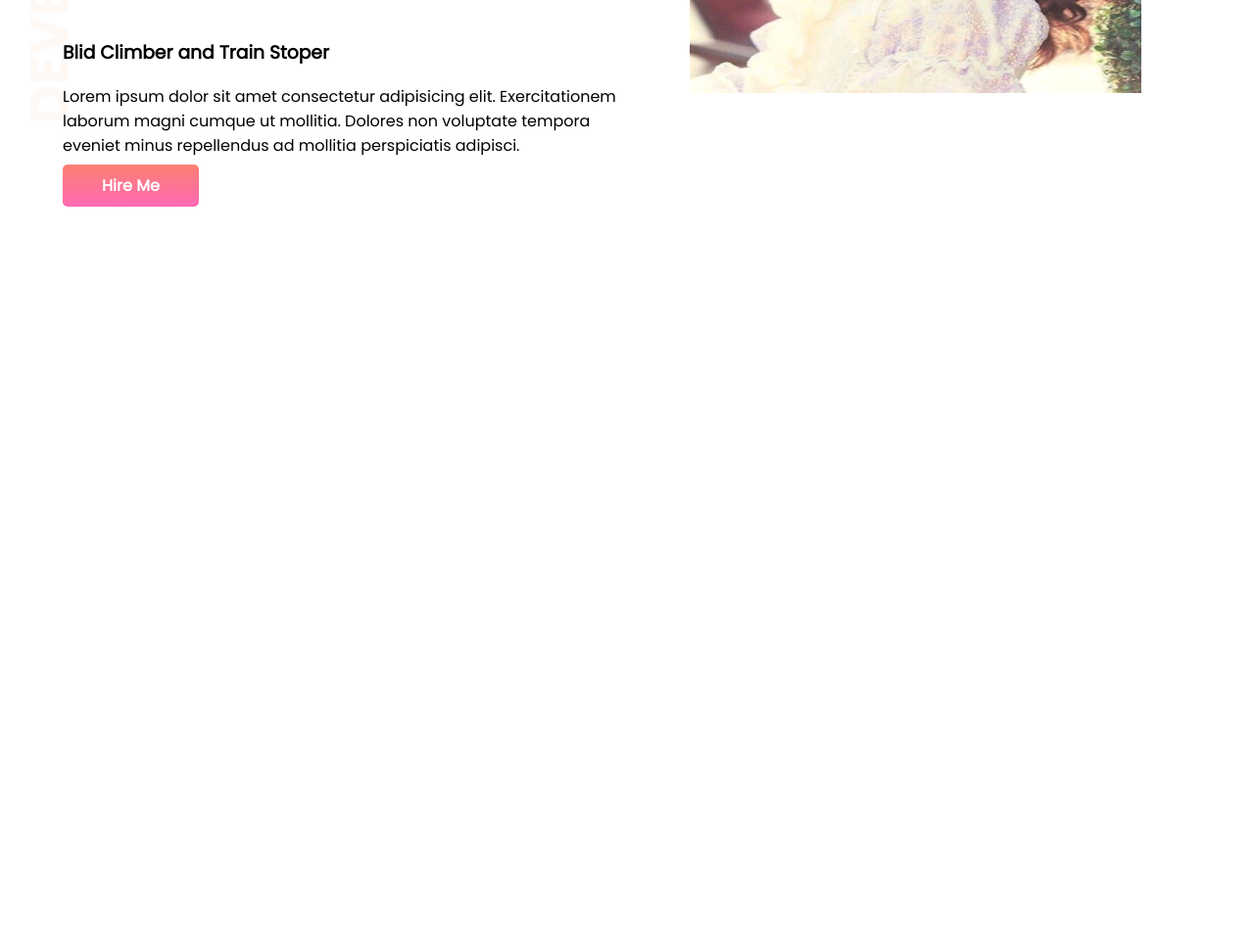
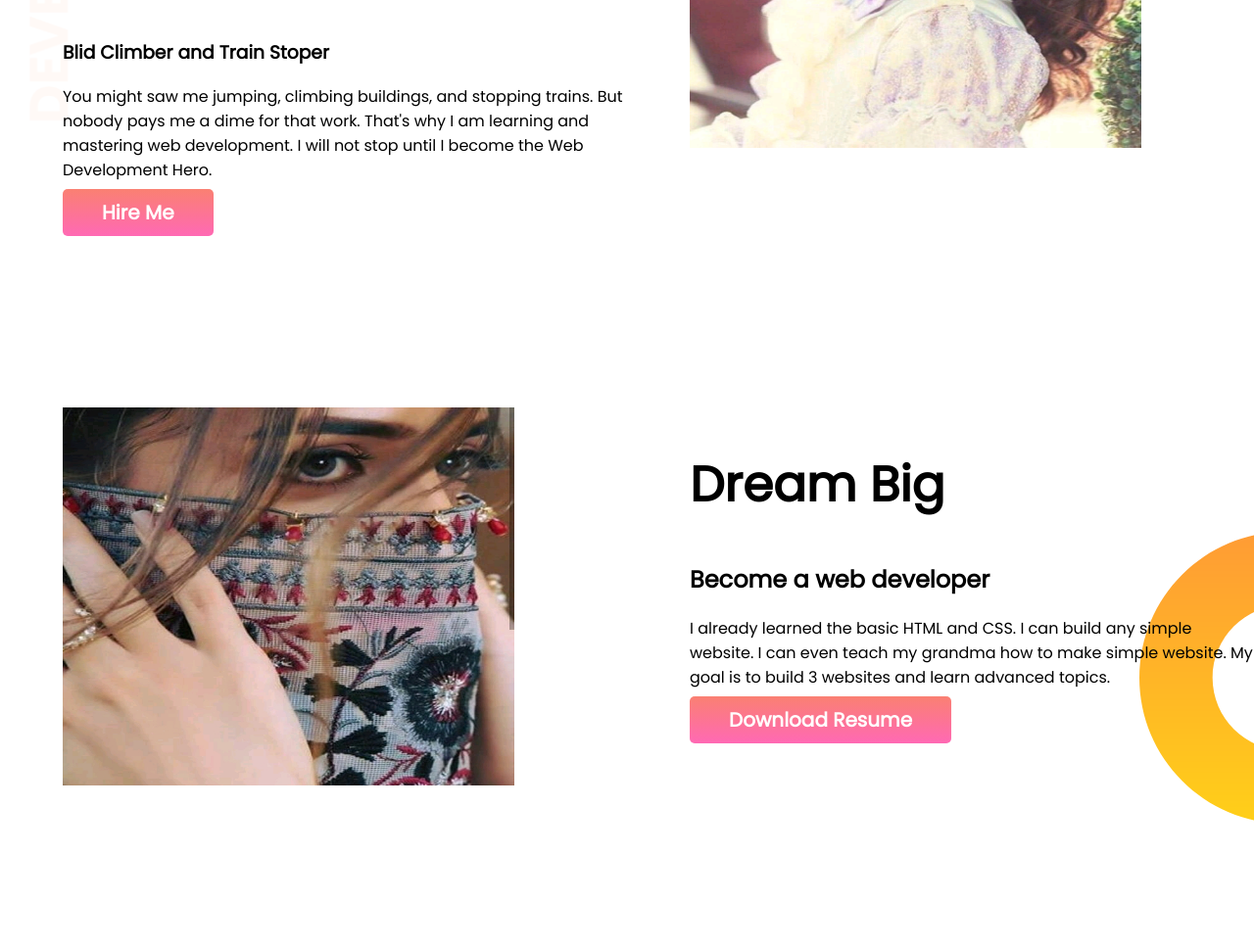
Before and after one commit to uziriahimu/developer-portfolio, a plain HTML site: page index.html in a window 1280 px wide. Shown: the part 236-1206 px from the top of the page at 98% size. Before the commit the page ends 800 px from the top, so only its background shows below. Drawn offline with Linux system fonts and the light colour scheme.

Commit message:
dream big

```diff
--- a/index.html
+++ b/index.html
@@ -18,14 +18,27 @@
             <h1>Welcome To</h1>
             <h1><span class="org">Anamika Himu</span> World!</h1>
             <h3>Blid Climber and Train Stoper</h3>
-            <p>Lorem ipsum dolor sit amet consectetur adipisicing elit. Exercitationem laborum magni cumque ut mollitia.
-                Dolores non voluptate tempora eveniet minus repellendus ad mollitia perspiciatis adipisci. </p>
+            <p>You might saw me jumping, climbing buildings, and stopping trains. But nobody pays me a dime for that
+                work. That's why I am learning and mastering web development. I will not stop until I become the Web
+                Development Hero. </p>
             <a class="link-button" target="_blank" href="https://bd.linkedin.com/">Hire Me</a>
         </div>
         <div class="half-width">
             <img src="/showOff/15632071430361563207143036.jpg" alt="">
         </div>
     </section>
+    <section class="dream-big">
+        <div class="half-width">
+            <img src="/showOff/15632037069981563203706998.jpg" alt="">
+        </div>
+        <div class="half-width">
+            <h1>Dream Big</h1>
+            <h2>Become a web developer</h2>
+            <p>I already learned the basic HTML and CSS. I can build any simple website. I can even teach my grandma how
+                to make simple website. My goal is to build 3 websites and learn advanced topics.</p>
+            <a class="link-button" target="_blank" href="https://bd.linkedin.com/">Download Resume</a>
+        </div>
+    </section>
 </body>
 
 </html>
--- a/style.css
+++ b/style.css
@@ -13,6 +13,7 @@
 
 section {
     display: flex;
+    margin-bottom: 100px;
 }
 
 .half-width {
@@ -22,7 +23,8 @@
 
 .half-width img {
     width: 80%;
-    height: 60%;
+    height: 70%;
+
 }
 
 .link-button {
@@ -32,6 +34,7 @@
     font-weight: 700;
     color: white;
     border-radius: 5px;
+    font-size: 20px;
 }
 
 .top-section {
@@ -40,3 +43,10 @@
 
 
 }
+
+.dream-big {
+    background-image: url(/images/dream-bg.png);
+    background-repeat: no-repeat;
+    background-position: right;
+
+}
```
